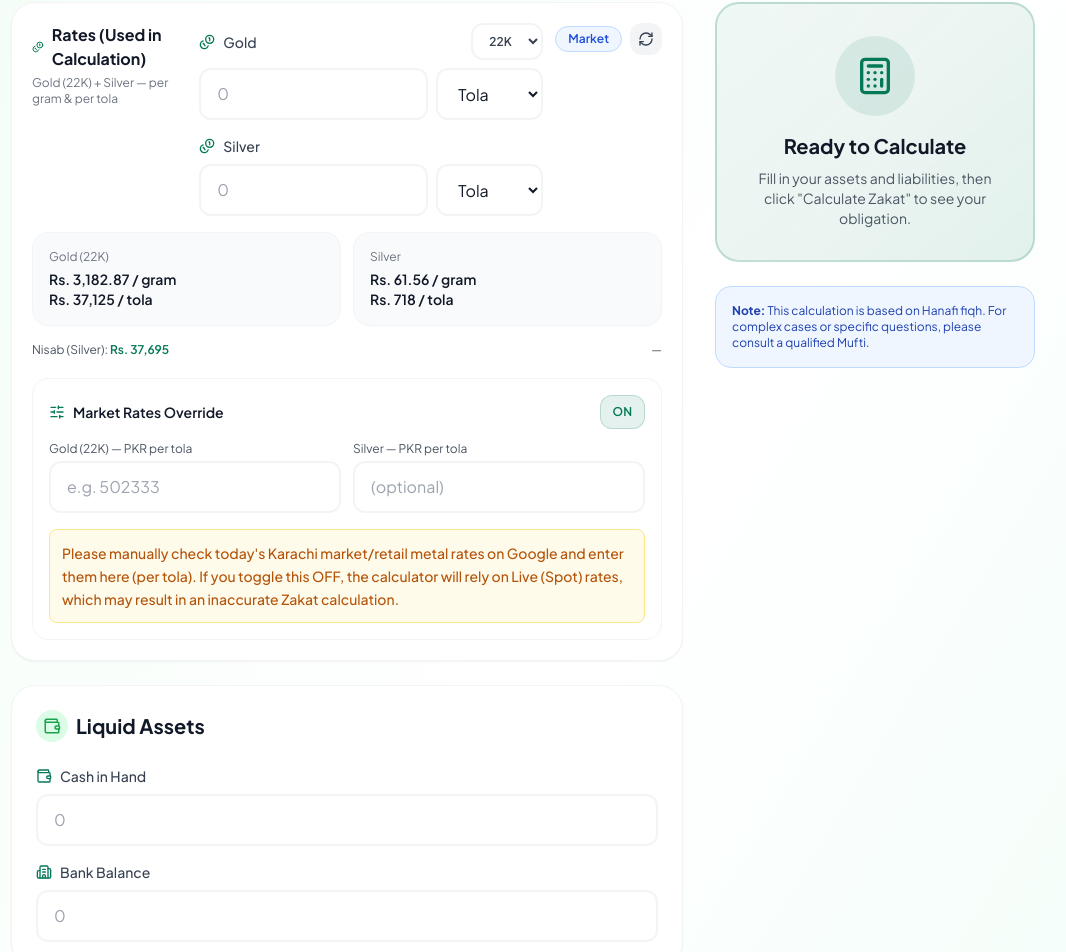
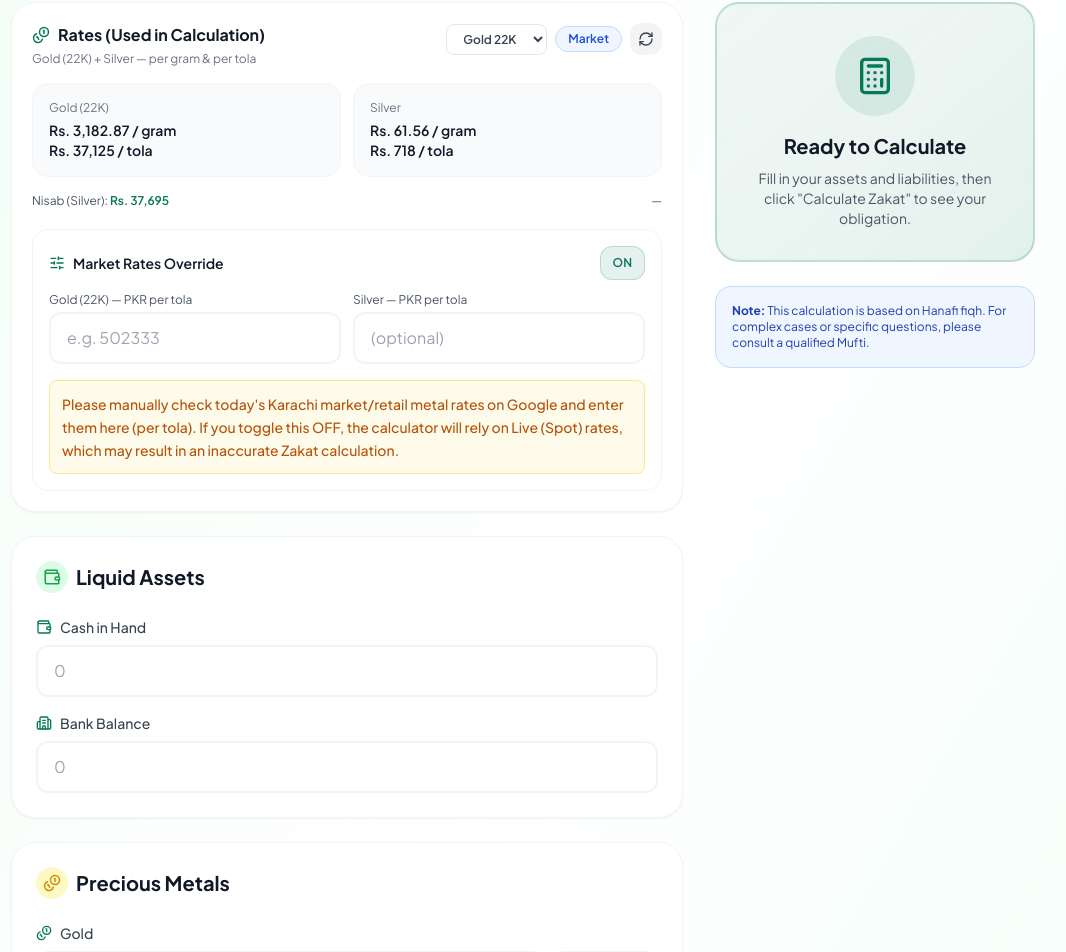
Before and after one commit to ziauddin14/Zakat-MS-Final-Hackathone-, a React (Vite) app in the folder frontend/: page /zakat-calculator in a window 1280 px wide. Shown: the part 330-1282 px from the top of the page, without its empty margins (117-1183 px from the left). Built offline with nearby package versions, Linux system fonts and the light colour scheme; no server answers.

Commit message:
drpdown plce change

```diff
--- a/frontend/src/pages/ZakatCalculator.jsx
+++ b/frontend/src/pages/ZakatCalculator.jsx
@@ -1477,40 +1477,22 @@ const ZakatCalculator = () => {
               Gold ({goldKarat}K) + Silver — per gram & per tola
             </p>
           </div>
-          <div className="space-y-4">
-            <InputField
-              icon={Coins}
-              label="Gold"
-              inputRef={goldAmountRef}
-              placeholder="0"
-              unit={true}
-              unitRef={goldUnitRef}
-              defaultUnit="tola"
-              rightSlot={
-                <select
-                  value={goldKarat}
-                  onChange={(e) => setGoldKarat(parseInt(e.target.value, 10))}
-                  className="text-xs font-semibold px-3 py-2 bg-white border-2 border-gray-100 rounded-xl outline-none focus:border-primary transition-all"
-                  title="Gold purity"
-                >
-                  <option value={24}>24K</option>
-                  <option value={22}>22K</option>
-                  <option value={20}>20K</option>
-                </select>
-              }
-            />
-
-            <InputField
-              icon={Coins}
-              label="Silver"
-              inputRef={silverAmountRef}
-              placeholder="0"
-              unit={true}
-              unitRef={silverUnitRef}
-              defaultUnit="tola"
-            />
-          </div>
+
           <div className="flex items-center gap-2">
+            {/* Moved Gold Karat Selector Here */}
+            <select
+              value={goldKarat}
+              onChange={(e) => setGoldKarat(parseInt(e.target.value, 10))}
+              className="text-xs font-semibold px-3 py-1.5 bg-white border border-gray-200 rounded-lg outline-none focus:border-primary text-gray-700 cursor-pointer hover:bg-gray-50 transition-all"
+              title="Select Gold Karat for Calculation"
+            >
+              <option value={24}>Gold 24K</option>
+              <option value={22}>Gold 22K</option>
+              <option value={21}>Gold 21K</option>
+              <option value={20}>Gold 20K</option>
+              <option value={18}>Gold 18K</option>
+            </select>
+
             <span
               className={`text-xs font-semibold px-3 py-1 rounded-full border ${badgeClass}`}
             >
@@ -1709,6 +1691,28 @@ const ZakatCalculator = () => {
                 </div>
                 Precious Metals
               </h3>
+
+              <div className="space-y-4">
+                <InputField
+                  icon={Coins}
+                  label="Gold"
+                  inputRef={goldAmountRef}
+                  placeholder="0"
+                  unit={true}
+                  unitRef={goldUnitRef}
+                  defaultUnit="tola"
+                />
+
+                <InputField
+                  icon={Coins}
+                  label="Silver"
+                  inputRef={silverAmountRef}
+                  placeholder="0"
+                  unit={true}
+                  unitRef={silverUnitRef}
+                  defaultUnit="tola"
+                />
+              </div>
             </motion.div>
 
             {/* Business & Receivables */}
```
